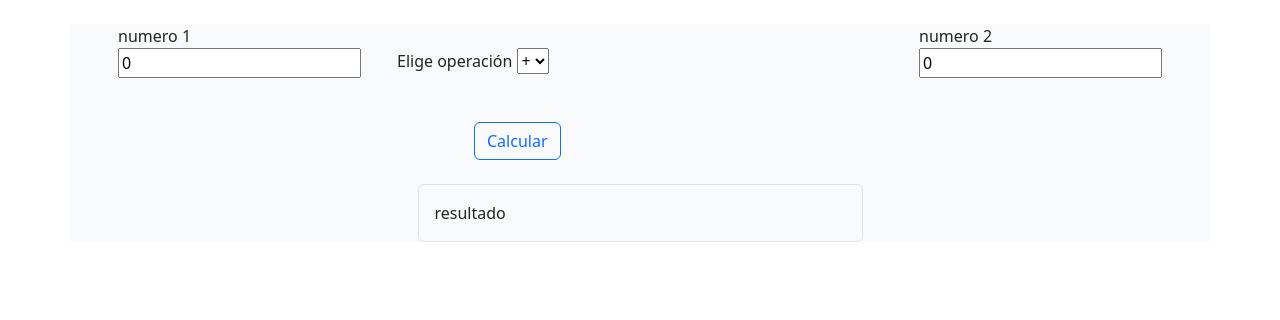
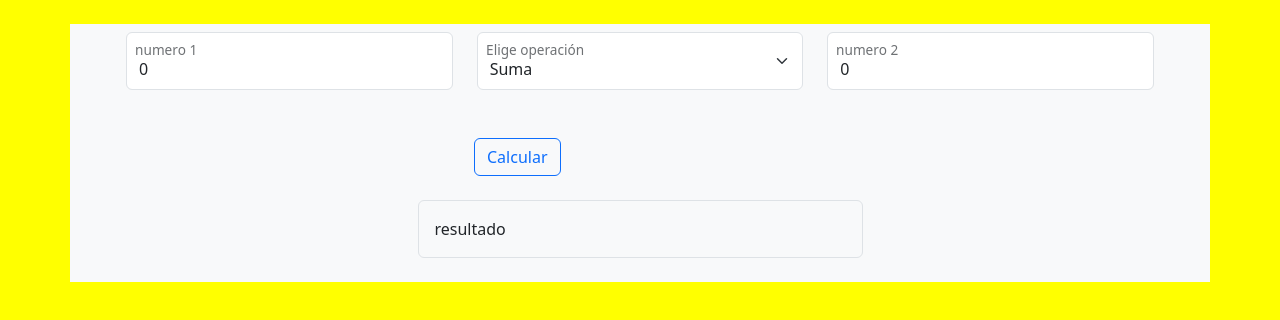
Before and after one commit to jmpolavieja/calculadora, a plain HTML site: page index.html in a window 1280 px wide. Drawn offline with nearby package versions, Linux system fonts and the light colour scheme.

Commit message:
una solucion al reto

```diff
--- a/estilos.css
+++ b/estilos.css
@@ -0,0 +1,3 @@
+body {
+    background-color: yellow;
+}
--- a/funciones.js
+++ b/funciones.js
@@ -1,8 +1,27 @@
+let respuestas = [];
 function calculo() {
     let numero1 = document.getElementById('numero1').value;
     let numero2 = document.querySelector('#numero2').value;
-    let operacion = document.querySelector('#operacion').value;
+    if (numero1 != 0 && numero2 != 0) {
+        let operacion = document.querySelector('#operacion').value;
     let resultado = eval(numero1 + operacion + numero2);
-    console.log(typeof resultado);
+    //console.log(typeof resultado);
+    respuestas.push(numero1 + ' ' + operacion + ' ' + numero2 + ' = ' + resultado);
     document.querySelector('#resultado').innerHTML = "<b>" + resultado + "</b>";
+    muestraHistorico(resultado);
+    } else {
+        alert("Debes rellenar primero los números");
+    }
+
 }
+
+function muestraHistorico(respuesta) {
+    let ul = document.querySelector('#listaResultados');
+
+    let li = document.createElement('li');
+    li.className = "list-group-item";
+    li.innerHTML = respuestas[respuestas.length-1];
+    ul.appendChild(li);
+
+    document.forms[0].reset();
+}
--- a/index.html
+++ b/index.html
@@ -1,5 +1,5 @@
 <!DOCTYPE html>
-<html lang="en">
+<html lang="es">
   <head>
     <meta charset="UTF-8" />
     <meta name="viewport" content="width=device-width, initial-scale=1.0" />
@@ -10,40 +10,47 @@
       integrity="sha384-QWTKZyjpPEjISv5WaRU9OFeRpok6YctnYmDr5pNlyT2bRjXh0JMhjY6hW+ALEwIH"
       crossorigin="anonymous"
     />
+    <link rel="stylesheet" href="estilos.css" />
   </head>
   <body>
     <div class="container bg-light">
-        <div class="row m-4">
-            <div class="col-12 col-sm-3">
-                <label>numero 1
-                </label>
-                <input class="w-100" type="number" id="numero1" value="0">
+
+        <div class="row m-4 p-2">
+          <div class="col-12 col-sm-4 form-floating mb-3">
+            <input
+              class="form-control"
+              type="number"
+              id="numero1"
+              value="0"
+            />
+            <label for="numero1" class="form-label ms-2">numero 1 </label>
           </div>
-            <div class="col-12 col-sm-6 p-4">
-                <label>Elige operación</label>
-                <select name="operacion" id="operacion">
-                    <option value="+">+</option>
-                    <option value="-">-</option>
-                    <option value="*">*</option>
-                    <option value="/">/</option>
+          <div class="col-12 col-sm-4 form-floating">
+            <select name="operacion" id="operacion" class="form-select">
+              <option value="+">Suma</option>
+              <option value="-">Resta</option>
+              <option value="*">Multiplica</option>
+              <option value="/">Divide</option>
             </select>
+            <label for="operacion" class="form-label ms-2">Elige operación</label>
           </div>
-            <div class="col-12 col-sm-3">
-                <label>numero 2</label>
-                <input class="w-100" type="number" id="numero2" value="0">
+          <div class="col-12 col-sm-4 form-floating mb-3">
+            <input class="form-control" type="number" id="numero2" value="0" />
+            <label for="numero2" class="form-label ms-2">numero 2</label>
           </div>
         </div>
         <div class="row m-4 justify-content-center">
           <div class="col-4">
-                <button class="btn btn-outline-primary" onclick="calculo()">Calcular</button>
+            <button class="btn btn-outline-primary" onclick="calculo()">
+              Calcular
+            </button>
+          </div>
         </div>
 
-        </div>
       <div class="row m-4 justify-content-center">
         <div class="col-5 border rounded p-3" id="resultado">resultado</div>
-
       </div>
-
+      <ul id="listaResultados" class="list-group"></ul>
     </div>
 
     <script src="funciones.js"></script>
```
Lines whose indentation alone changed are shown as unchanged.
